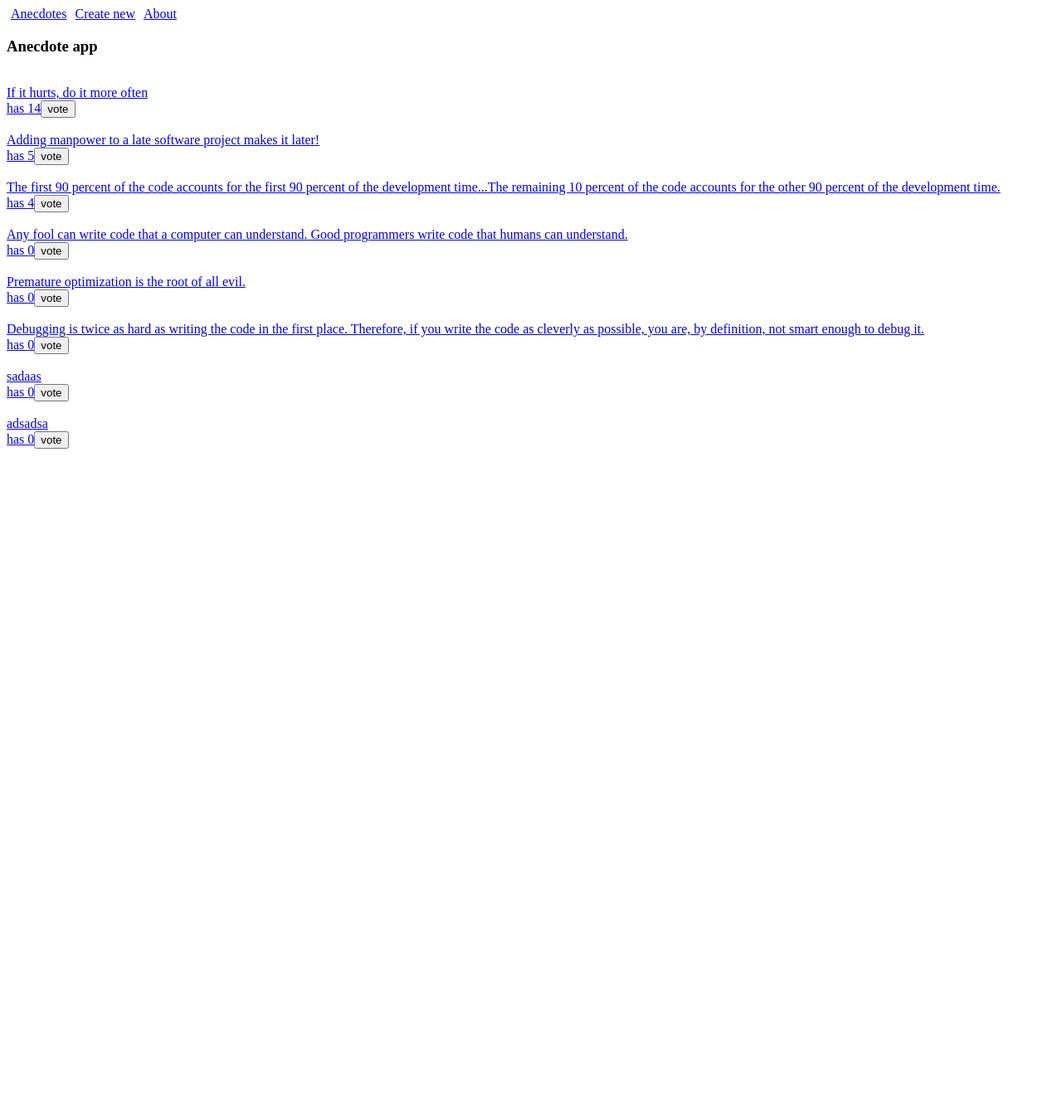
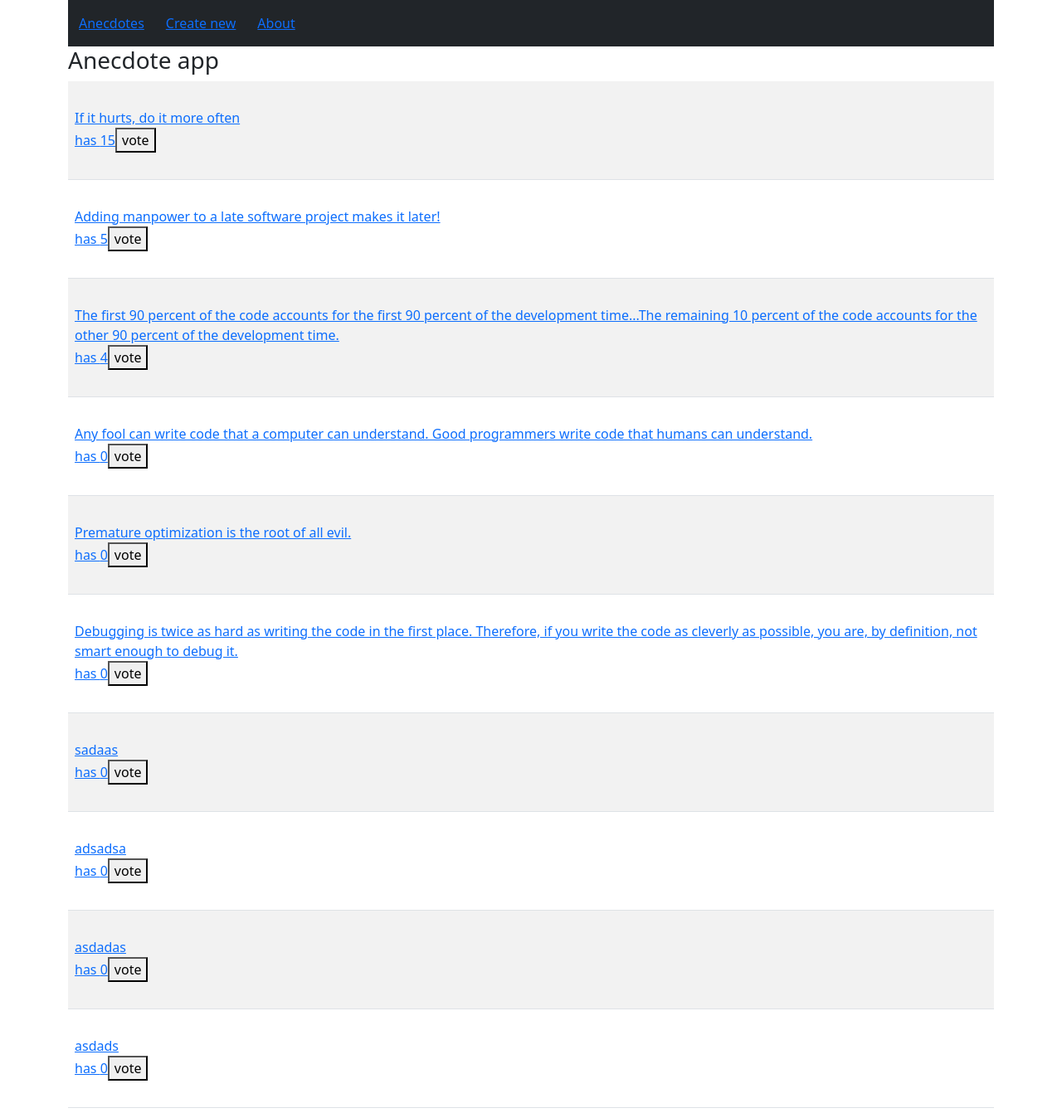
Before and after one commit to scridonlucas/query-anecdotes, a React (Create React App) app: page / in a window 1280 px wide. Shown: the top 1342 px of the page at 83% size. Before the commit the page ends 800 px from the top, so only its background shows below. Built offline with nearby package versions, Linux system fonts and the light colour scheme; data requests are answered from the project's data file.

Commit message:
added boostrap

```diff
--- a/db.json
+++ b/db.json
@@ -3,7 +3,7 @@
     {
       "content": "If it hurts, do it more often",
       "id": "47145",
-      "votes": 14
+      "votes": 15
     },
     {
       "content": "Adding manpower to a late software project makes it later!",
@@ -39,6 +39,16 @@
       "content": "adsadsa",
       "votes": 0,
       "id": "inFQH48"
+    },
+    {
+      "content": "asdadas",
+      "votes": 0,
+      "id": "HLJFMHa"
+    },
+    {
+      "content": "asdads",
+      "votes": 0,
+      "id": "TazTnGq"
     }
   ]
 }
--- a/package.json
+++ b/package.json
@@ -8,6 +8,7 @@
     "@testing-library/user-event": "^13.5.0",
     "axios": "^1.2.6",
     "react": "^18.2.0",
+    "react-bootstrap": "^2.8.0",
     "react-dom": "^18.2.0",
     "react-query": "^3.39.3",
     "react-router-dom": "^6.14.2",
--- a/public/index.html
+++ b/public/index.html
@@ -3,6 +3,12 @@
   <head>
     <meta charset="utf-8" />
     <link rel="icon" href="%PUBLIC_URL%/favicon.ico" />
+    <link
+      rel="stylesheet"
+      href="https://cdn.jsdelivr.net/npm/bootstrap@5.2.3/dist/css/bootstrap.min.css"
+      integrity="sha384-rbsA2VBKQhggwzxH7pPCaAqO46MgnOM80zW1RWuH61DGLwZJEdK2Kadq2F9CUG65"
+      crossorigin="anonymous"
+    />
     <meta name="viewport" content="width=device-width, initial-scale=1" />
     <meta name="theme-color" content="#000000" />
     <meta
--- a/src/App.js
+++ b/src/App.js
@@ -3,6 +3,8 @@ import Notification from './components/Notification';
 import Anecdotes from './components/Anecdotes';
 import About from './components/About';
 import { Route, Routes, Link } from 'react-router-dom';
+import { Navbar } from 'react-bootstrap';
+import { Nav } from 'react-bootstrap';
 
 const padding = {
   padding: 5,
@@ -10,16 +12,33 @@ const padding = {
 
 const App = () => {
   return (
-    <div>
+    <div className="container">
+      <Navbar collapseOnSelect expand="lg" bg="dark" variant="dark">
+        <Navbar.Toggle aria-controls="responsive-navbar-nav" />
+        <Navbar.Collapse id="responsive-navbar-nav">
+          <Nav className="me-auto">
+            <Nav.Link href="#" as="span">
+              {' '}
               <Link style={padding} to="/">
                 Anecdotes
               </Link>
+            </Nav.Link>
+            <Nav.Link href="#" as="span">
+              {' '}
               <Link style={padding} to="/create">
                 Create new
               </Link>
+            </Nav.Link>
+            <Nav.Link href="#" as="span">
+              {' '}
               <Link style={padding} to="/about">
                 About
               </Link>
+            </Nav.Link>
+          </Nav>
+        </Navbar.Collapse>
+      </Navbar>
+
       <h3>Anecdote app</h3>
       <Notification />
       <Routes>
--- a/src/components/AnecdoteForm.js
+++ b/src/components/AnecdoteForm.js
@@ -6,6 +6,7 @@ import {
   useNotificationDispatch,
 } from '../Context/NotificationContext';
 import { useNavigate } from 'react-router-dom';
+import { Table, Form, Button } from 'react-bootstrap';
 
 const AnecdoteForm = () => {
   const queryClient = useQueryClient();
@@ -46,10 +47,14 @@ const AnecdoteForm = () => {
   return (
     <div>
       <h3>create new</h3>
-      <form onSubmit={onCreate}>
-        <input name="anecdote" />
-        <button type="submit">create</button>
-      </form>
+      <Form onSubmit={onCreate}>
+        <Form.Group>
+          <Form.Control name="anecdote" />
+          <Button variant="primary" type="submit">
+            create
+          </Button>
+        </Form.Group>
+      </Form>
     </div>
   );
 };
--- a/src/components/Anecdotes.js
+++ b/src/components/Anecdotes.js
@@ -8,6 +8,7 @@ import {
   useNotificationDispatch,
 } from '../Context/NotificationContext';
 import { Link, Routes, Route, useMatch } from 'react-router-dom';
+import { Table } from 'react-bootstrap';
 
 const padding = {
   padding: 5,
@@ -49,7 +50,7 @@ const Anecdotes = () => {
 
   const anecdotes = result.data;
 
-  const viwedAnecdote = match
+  const viewedAnecdote = match
     ? anecdotes.find((anecdote) => anecdote.id === Number(match.params.id))
     : null;
 
@@ -71,10 +72,13 @@ const Anecdotes = () => {
 
   return (
     <>
+      <Table striped>
+        <tbody>
           {anecdotes.map((anecdote) => (
+            <tr key={anecdote.id}>
+              <td>
                 <Link style={padding} to={`/anecdotes/${anecdote.id}`}>
                   <Anecdote
-            key={anecdote.id}
                     content={anecdote.content}
                     votes={anecdote.votes}
                     handleClick={() => {
@@ -82,7 +86,11 @@ const Anecdotes = () => {
                     }}
                   />
                 </Link>
+              </td>
+            </tr>
           ))}
+        </tbody>
+      </Table>
     </>
   );
 };
--- a/src/components/Notification.js
+++ b/src/components/Notification.js
@@ -1,17 +1,12 @@
 import { useNotificationValue } from '../Context/NotificationContext';
+import { Alert } from 'react-bootstrap';
 
 const Notification = () => {
-  const style = {
-    border: 'solid',
-    padding: 10,
-    borderWidth: 1,
-    marginBottom: 5,
-  };
   const notificationText = useNotificationValue();
 
   if (notificationText === '') return null;
 
-  return <div style={style}>{notificationText}</div>;
+  return <Alert variant="success">{notificationText}</Alert>;
 };
 
 export default Notification;
```
Also changed, not shown: 1 other file (tests, documents, lock files or other folders). Lines whose indentation alone changed are shown as unchanged.
